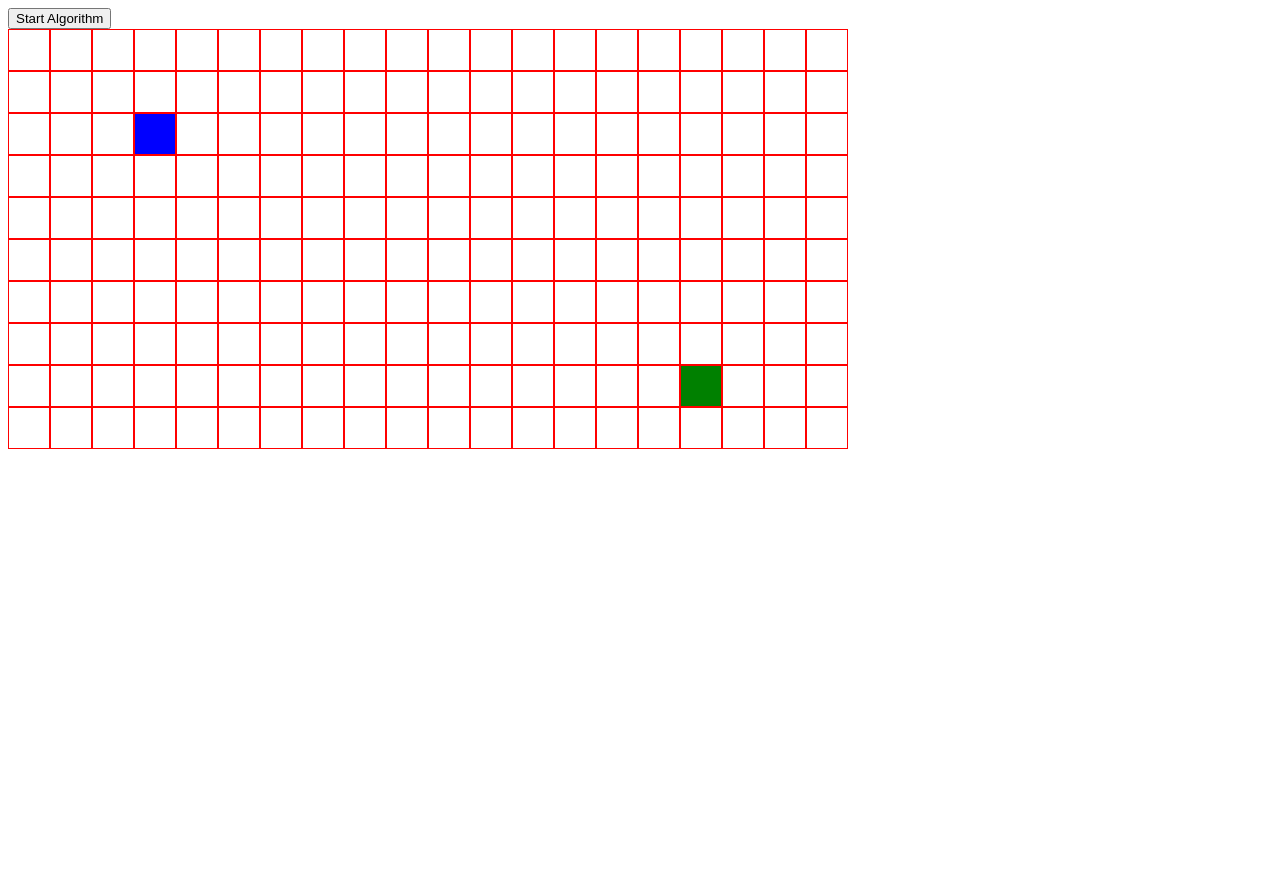
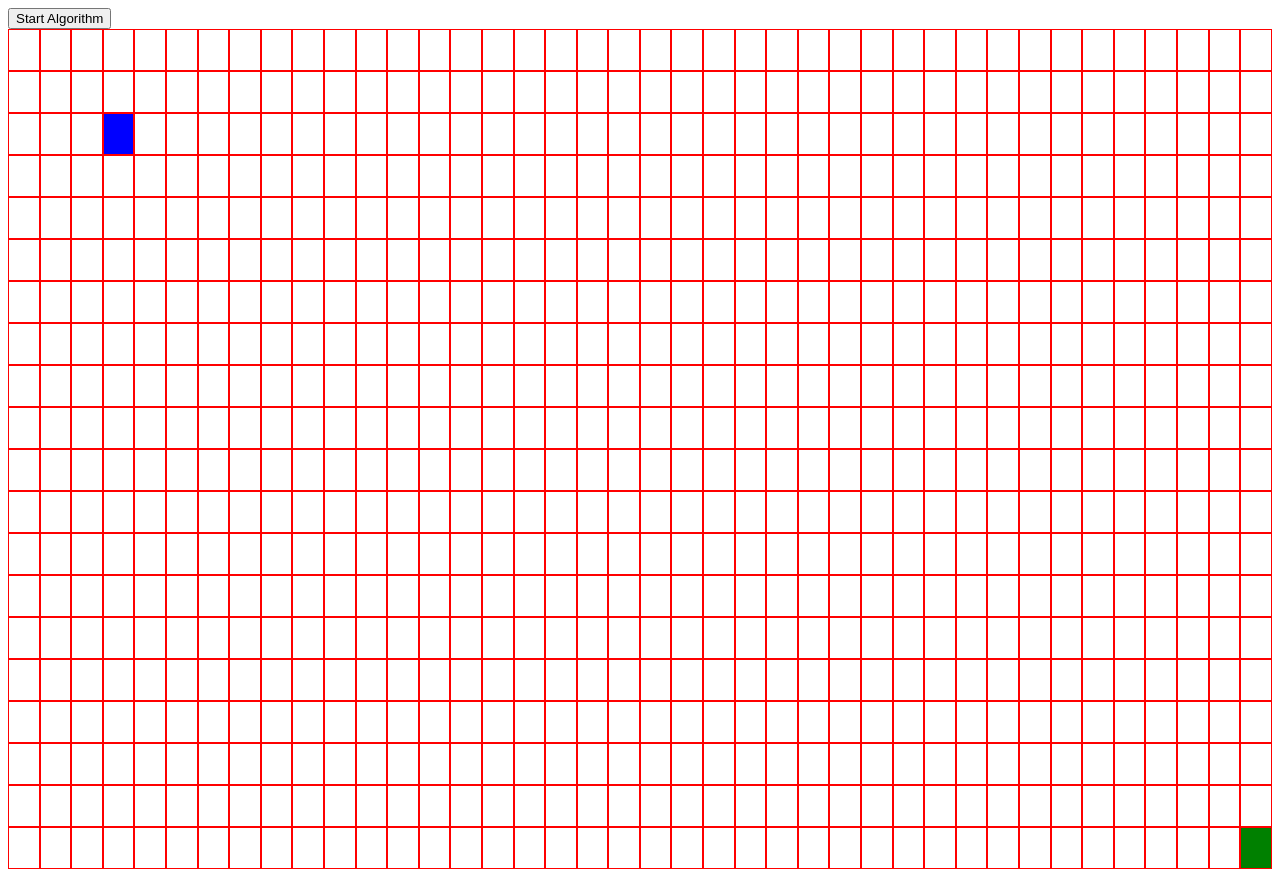
Before and after one commit to omarauf/path-finding, a React (Create React App) app: page / in a window 1280 px wide. Before the commit the page ends 800 px from the top, so only its background shows below. Built offline with nearby package versions, Linux system fonts and the light colour scheme.

Commit message:
fishing dijkstra

```diff
--- a/package.json
+++ b/package.json
@@ -3,6 +3,7 @@
   "version": "0.1.0",
   "private": true,
   "dependencies": {
+    "dotenv": "^8.1.0",
     "react": "^16.10.2",
     "react-dom": "^16.10.2",
     "react-scripts": "3.2.0"
--- a/src/algorithms/dijkstra.js
+++ b/src/algorithms/dijkstra.js
@@ -40,6 +40,11 @@ export function dijkstra(g, startNode, finishNode) {
   // console.log("grid", grid);
   // console.log("sequence", sequence);
   // console.log("path", path);
+  sequence.reverse();
+  sequence.shift(); //remove first start node
+  sequence.pop(); //remove last end node
+  path.shift(); //remove first start node
+  path.pop(); //remove last end node
   return { path, sequence };
 }
 
--- a/src/components/App.jsx
+++ b/src/components/App.jsx
@@ -3,7 +3,11 @@ import PathfindingVisualizer from "./PathfindingVisualizer/PathfindingVisualizer
 
 class App extends React.Component {
   render() {
-    return <PathfindingVisualizer />;
+    return (
+      <React.Fragment>
+        <PathfindingVisualizer />
+      </React.Fragment>
+    );
   }
 }
 
--- a/src/components/PathfindingVisualizer/PathfindingVisualizer.jsx
+++ b/src/components/PathfindingVisualizer/PathfindingVisualizer.jsx
@@ -1,12 +1,16 @@
 import React, { Component } from "react";
 import Node from "../node/node";
 import styles from "./PathfindingVisualizer.module.css";
+import nodeStyles from "../node/node.module.css";
+
 import { dijkstra } from "../../algorithms/dijkstra";
 
 const START_NODE_ROW = 2;
 const START_NODE_COL = 3;
-const FINISH_NODE_ROW = 8;
-const FINISH_NODE_COL = 16;
+const FINISH_NODE_ROW = 19;
+const FINISH_NODE_COL = 39;
+const ROWS = 20;
+const COLS = 40;
 
 class PathfindingVisualizer extends Component {
   constructor(props) {
@@ -14,11 +18,20 @@ class PathfindingVisualizer extends Component {
     this.state = {
       grid: []
     };
+    this.myRef = [];
+    for (let row = 0; row < ROWS; row++) {
+      const currentRow = [];
+      for (let col = 0; col < COLS; col++) {
+        currentRow.push(React.createRef());
+      }
+      this.myRef.push(currentRow);
+    }
   }
 
   componentDidMount() {
     const grid = getInitialGrid();
     this.setState({ grid });
+    // console.log(this.myRef);
   }
 
   visualizeDijkstra = async () => {
@@ -26,37 +39,80 @@ class PathfindingVisualizer extends Component {
     const startNode = grid[START_NODE_ROW][START_NODE_COL];
     const endNode = grid[FINISH_NODE_ROW][FINISH_NODE_COL];
     let { path, sequence } = dijkstra(grid, startNode, endNode);
-    console.log(sequence);
+    // console.log(sequence);
+    // let grid1D = [].concat(...grid);
+    // for (let i = 0; i <= path.length; i++) {
+    //   if (i === path.length) {
+    //     setTimeout(() => {
+    //       for (let j = 0; j < sequence.length; j++)
+    //         for (let y = 0; y < grid1D.length; y++) {
+    //           setTimeout(() => {
+    //             if (
+    //               grid1D[y].col === sequence[j].col &&
+    //               grid1D[y].row === sequence[j].row
+    //             ) {
+    //               grid[grid1D[y].row][grid1D[y].col].isPath = true;
+    //               grid[grid1D[y].row][grid1D[y].col].isVisited = false;
+    //               this.setState({ grid });
+    //               console.log(grid);
+    //             }
+    //           }, 100 * j);
+    //         }
+    //     }, 10 * i + 10);
+    //     return;
+    //   }
+    //   setTimeout(() => {
+    //     const node = path[i];
+    //     grid[node.row][node.col].isVisited = true;
+    //     this.setState({ grid });
+    //   }, 10 * i);
+    // }
+
     let grid1D = [].concat(...grid);
-    for (let i = 0; i < path.length; i++) {
-      for (let y = 0; y < grid1D.length; y++) {
-        setInterval(() => {
-          if (grid1D[y].col === path[i].col && grid1D[y].row === path[i].row) {
-            grid[grid1D[y].row][grid1D[y].col].isVisited = true;
-            this.setState({ grid });
-          }
-        }, 25);
+    for (let i = 0; i <= path.length; i++) {
+      if (i === path.length) {
+        setTimeout(() => {
+          for (let j = 0; j < sequence.length; j++)
+            for (let y = 0; y < grid1D.length; y++) {
+              setTimeout(() => {
+                if (
+                  grid1D[y].col === sequence[j].col &&
+                  grid1D[y].row === sequence[j].row
+                ) {
+                  // grid[grid1D[y].row][grid1D[y].col].isPath = true;
+                  // grid[grid1D[y].row][grid1D[y].col].isVisited = false;
+                  // this.setState({ grid });
+
+                  let className = this.myRef[grid1D[y].row][grid1D[y].col]
+                    .current.className;
+                  className = className.concat(` ${nodeStyles.path}`);
+
+                  this.myRef[grid1D[y].row][
+                    grid1D[y].col
+                  ].current.className = className;
+                }
+              }, 100 * j);
+            }
+        }, 10 * i + 10);
+        return;
       }
-    }
-    setTimeout(null, 1000);
-    for (let i = 0; i < sequence.length; i++) {
-      for (let y = 0; y < grid1D.length; y++) {
-        // setInterval(() => {
-        if (
-          grid1D[y].col === sequence[i].col &&
-          grid1D[y].row === sequence[i].row
-        ) {
-          grid[grid1D[y].row][grid1D[y].col].isPath = true;
-          this.setState({ grid });
-          console.log("yes");
-        }
-        // }, 25);
-      }
+      setTimeout(() => {
+        const node = path[i];
+        // grid[node.row][node.col].isVisited = true;
+        // this.setState({ grid });
+        // this.myRef[node.row][
+        //   node.col
+        // ].current.className = `${nodeStyles.visited} ${className}`;
+        let className = this.myRef[node.row][node.col].current.className;
+        className = className.concat(` ${nodeStyles.visited}`);
+        this.myRef[node.row][node.col].current.className = className;
+      }, 10 * i);
     }
   };
 
   render() {
     const { grid } = this.state;
+    // let counter = 0;
     return (
       <React.Fragment>
         <button onClick={this.visualizeDijkstra}>Start Algorithm</button>
@@ -67,6 +123,7 @@ class PathfindingVisualizer extends Component {
                 const { row, col, isEnd, isStart, isVisited, isPath } = node;
                 return (
                   <Node
+                    ref={this.myRef[row][col]}
                     key={nodeIdx}
                     col={col}
                     row={row}
@@ -87,9 +144,9 @@ class PathfindingVisualizer extends Component {
 
 function getInitialGrid() {
   const grid = [];
-  for (let row = 0; row < 10; row++) {
+  for (let row = 0; row < ROWS; row++) {
     const currentRow = [];
-    for (let col = 0; col < 20; col++) {
+    for (let col = 0; col < COLS; col++) {
       currentRow.push({
         row,
         col,
--- a/src/components/node/node.jsx
+++ b/src/components/node/node.jsx
@@ -1,7 +1,7 @@
 import React, { Component } from "react";
 import styles from "./node.module.css";
 
-class node extends Component {
+class Node extends Component {
   render() {
     const { row, col, isStart, isEnd, isVisited, isPath } = this.props;
     const extraClassName = isEnd
@@ -16,6 +16,7 @@ class node extends Component {
 
     return (
       <div
+        ref={this.props.innerRef}
         id={`node-${row}-${col}`}
         className={`${styles.node} ${extraClassName}`}
       ></div>
@@ -23,4 +24,6 @@ class node extends Component {
   }
 }
 
-export default node;
+export default React.forwardRef((props, ref) => (
+  <Node innerRef={ref} {...props} />
+));
```
Also changed, not shown: 1 other file (tests, documents, lock files or other folders).
